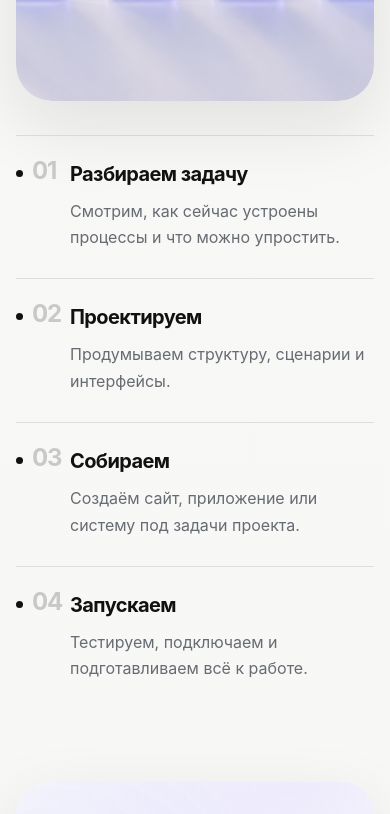
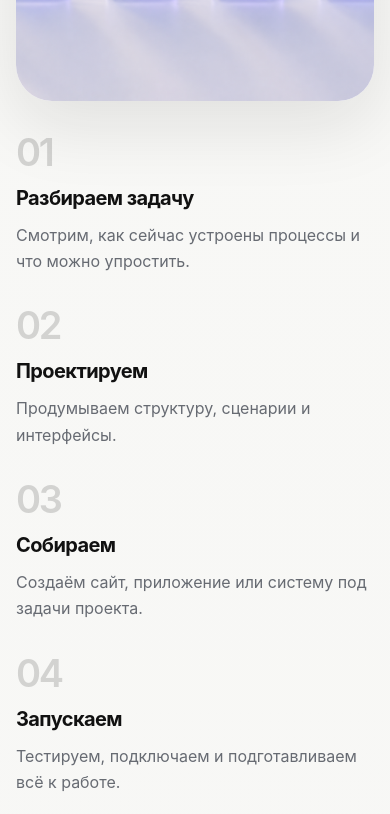
Before and after one commit to vladtranskom888-hue/lending_my, a React (Vite) app: page / in a window 390 px wide. Shown: the part 4980-5794 px from the top of the page. Built offline with nearby package versions, Linux system fonts and the light colour scheme.

Commit message:
Refine process timeline layout

```diff
--- a/src/styles.css
+++ b/src/styles.css
@@ -408,48 +408,24 @@ p {
 }
 
 .timeline {
-  position: relative;
   display: grid;
   grid-template-columns: repeat(4, minmax(0, 1fr));
+  align-items: start;
   column-gap: clamp(22px, 3.2vw, 42px);
-  padding-top: 28px;
-  border-top: 1px solid rgba(17, 17, 17, 0.12);
 }
 
 .timelineStep {
-  position: relative;
   padding: 0 clamp(8px, 1.4vw, 18px) 0 0;
-}
-
-.timelineStep:not(:last-child)::after {
-  content: "";
-  position: absolute;
-  top: 34px;
-  right: calc(clamp(22px, 3.2vw, 42px) / -2);
-  width: clamp(34px, 4vw, 54px);
-  height: 1px;
-  background: rgba(17, 17, 17, 0.14);
-}
-
-.timelineStep::before {
-  content: "";
-  position: absolute;
-  top: -33px;
-  left: 0;
-  width: 7px;
-  height: 7px;
-  border-radius: 999px;
-  background: var(--text);
 }
 
 .timelineStep span {
   display: block;
-  margin-bottom: 18px;
-  color: rgba(17, 17, 17, 0.20);
+  margin-bottom: 24px;
+  color: rgba(17, 17, 17, 0.16);
   font-size: clamp(42px, 5.8vw, 70px);
-  font-weight: 680;
+  font-weight: 620;
   line-height: 0.92;
-  letter-spacing: -0.08em;
+  letter-spacing: -0.075em;
 }
 
 .productSection {
@@ -692,10 +668,6 @@ p {
     row-gap: 34px;
   }
 
-  .timelineStep:not(:last-child)::after {
-    display: none;
-  }
-
   .productSection {
     gap: 34px;
   }
@@ -759,28 +731,17 @@ p {
 
   .timeline {
     grid-template-columns: 1fr;
-    row-gap: 0;
-    padding-top: 0;
-    border-top: 0;
+    row-gap: 34px;
   }
 
   .timelineStep {
-    padding: 26px 0 28px 54px;
-    border-top: 1px solid rgba(17, 17, 17, 0.10);
-  }
-
-  .timelineStep::before {
-    top: 34px;
-    left: 0;
+    padding: 0;
   }
 
   .timelineStep span {
-    position: absolute;
-    top: 24px;
-    left: 16px;
-    margin-bottom: 0;
-    font-size: 24px;
-    letter-spacing: -0.05em;
+    margin-bottom: 16px;
+    font-size: 38px;
+    letter-spacing: -0.06em;
   }
 }
 
```
